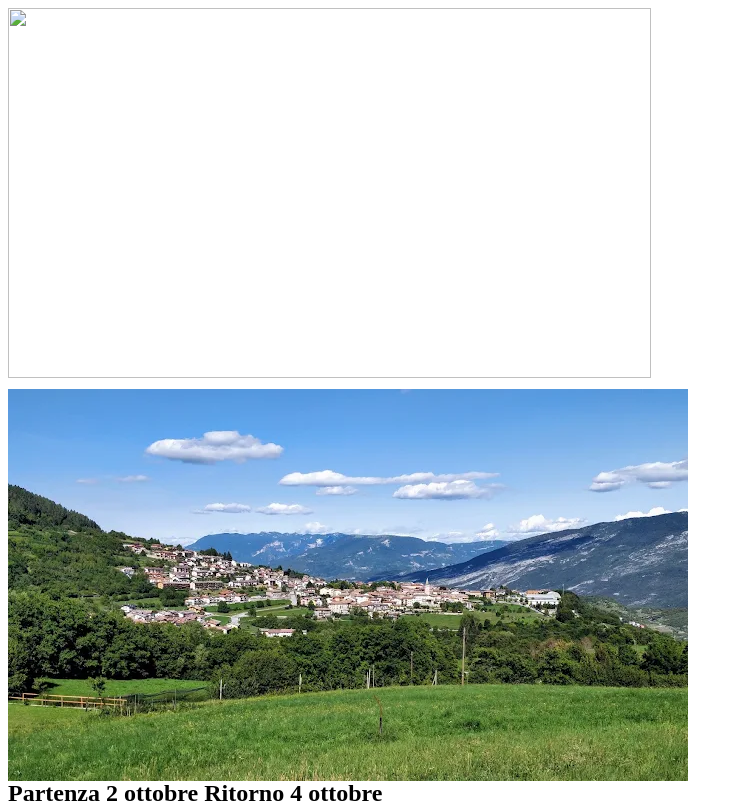
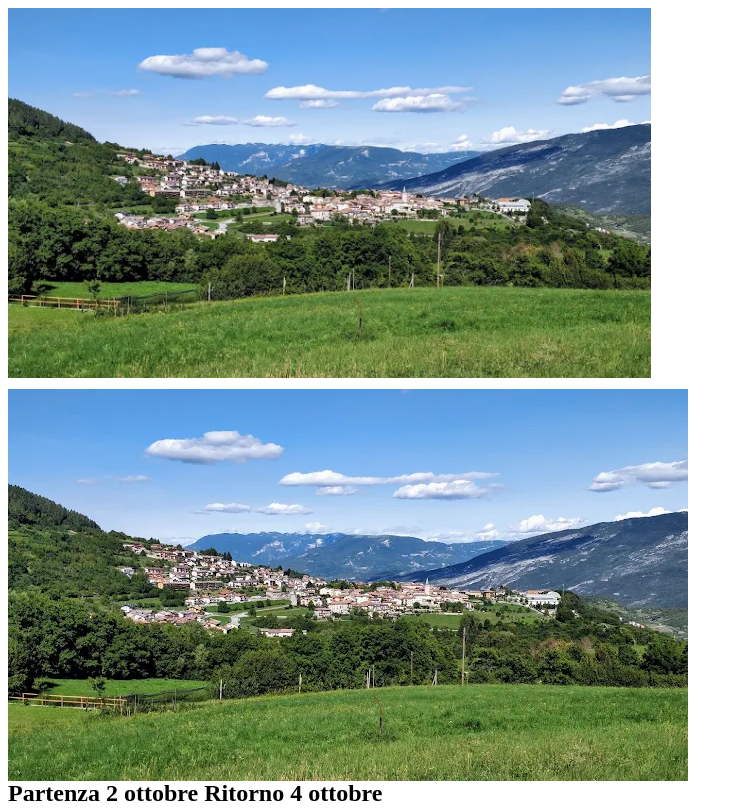
Before and after one commit to giovannidipace6-ops/giovannidipace6-ops.github.io, a plain HTML site: page index.html in a window 1280 px wide. Shown: the top 809 px of the page, without its empty margins (0-743 px from the left). Drawn offline with Linux system fonts and the light colour scheme.

Commit message:
Update index.html

```diff
--- a/index.html
+++ b/index.html
@@ -1613,7 +1613,7 @@ word-wrap:break-word'>
  style='width:482.25pt;height:277.5pt;visibility:visible;mso-wrap-style:square'>
  <v:imagedata src="itinerario_file/image001.png" o:title=""/>
 </v:shape><![endif]--><![if !vml]><img width=643 height=370
-src="itinerario_file/image002.png" v:shapes="Immagine_x0020_1"><![endif]></span></p>
+src="https://giovannidipace6-ops.github.io/unnamed.webp" v:shapes="Immagine_x0020_1"><![endif]></span></p>
 <img src="https://giovannidipace6-ops.github.io/unnamed.webp" alt="Alberi con foglie autunnali dorate">
 <p class=MsoNormal><b><span style='font-size:18.0pt;line-height:107%;
 font-family:"Bookman Old Style",serif'>Partenza 2 ottobre   Ritorno 4 ottobre <o:p></o:p></span></b></p>
```
